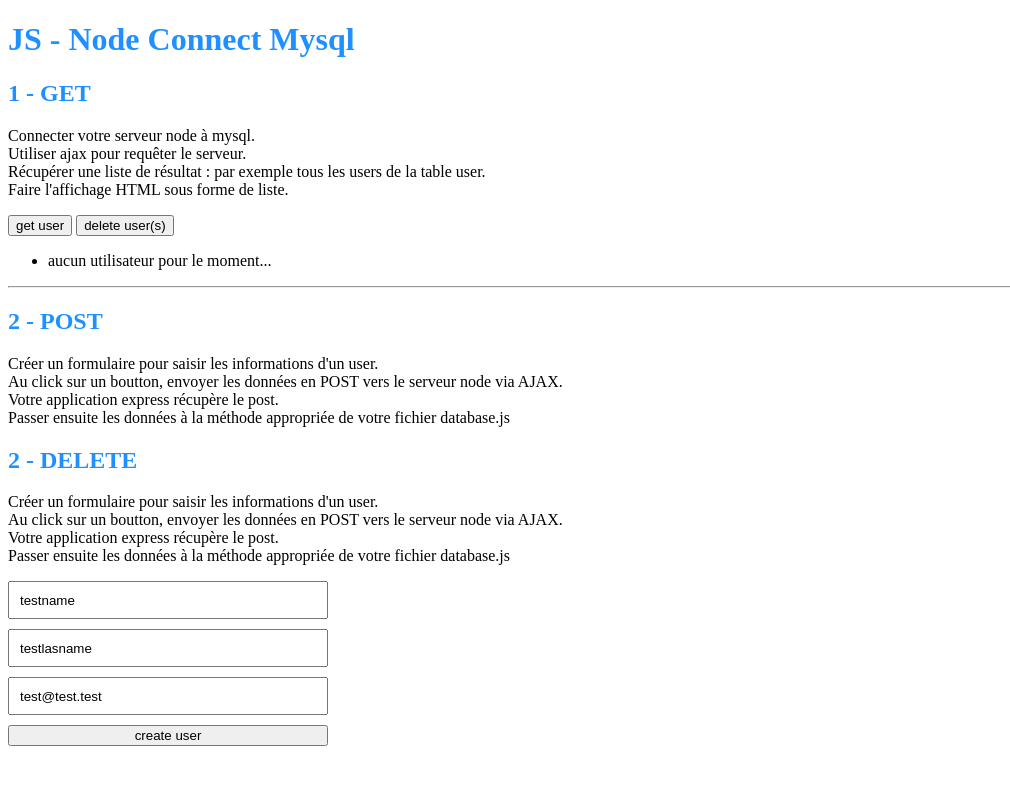
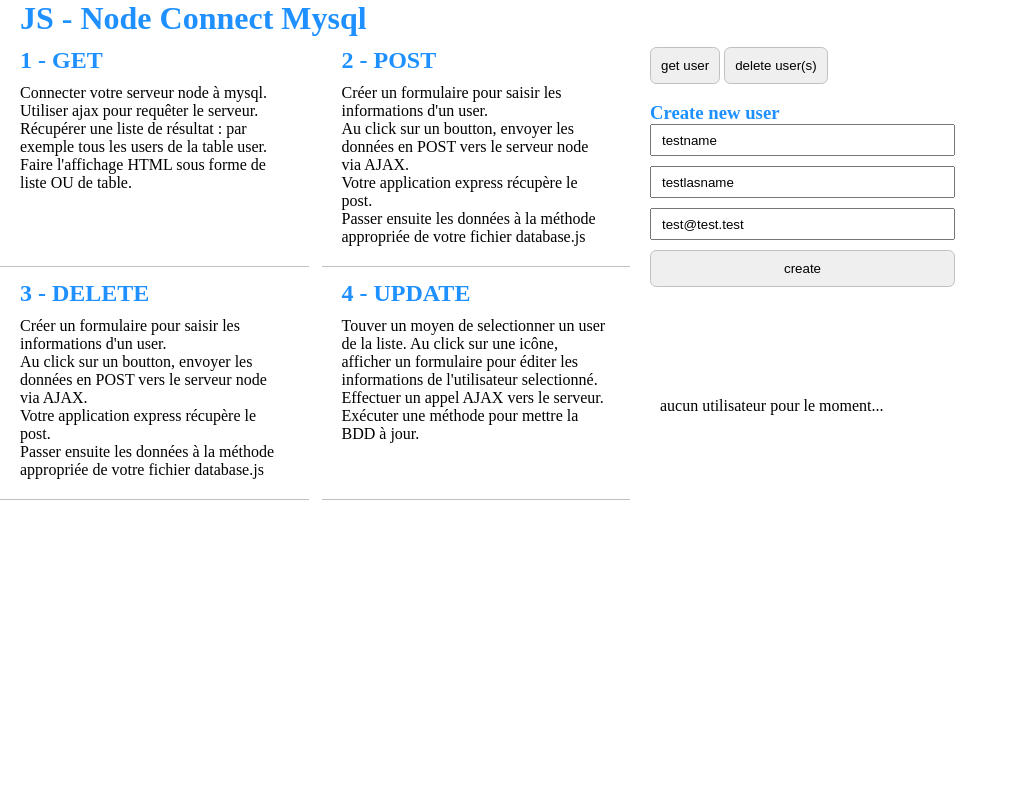
Before and after one commit to Shynobee/campus-simplon-3, a PHP site: page / in a window 1280 px wide. Shown: the top 785 px of the page, without its empty margins (0-1010 px from the left). Run offline with PHP 8.4, Linux system fonts and the light colour scheme; some libraries are stand-ins or nearby versions.

Commit message:
ajout proposition soluce mysql_connect

```diff
--- a/03_js/05_block_5/03_mysql_connect/public/index.html
+++ b/03_js/05_block_5/03_mysql_connect/public/index.html
@@ -6,25 +6,24 @@
     <meta http-equiv="X-UA-Compatible" content="ie=edge">
     <title>JS - Node Connect Mysql</title>
     <script src="js/app.js"></script>
+    <link rel="stylesheet" href="https://use.fontawesome.com/releases/v5.3.1/css/all.css" integrity="sha384-mzrmE5qonljUremFsqc01SB46JvROS7bZs3IO2EmfFsd15uHvIt+Y8vEf7N7fWAU" crossorigin="anonymous">
     <!-- <script src="js/trycatch.js"></script> -->
     <link rel="stylesheet" href="styles/styles.css">
   </head>
-  <body>
-    <h1 class="title">JS - Node Connect Mysql</h1>
+  <body id="tp_node_connect_mysql">
+    <h1 id="title_main" class="title">JS - Node Connect Mysql</h1>
+    <div id="todos">
+      <div class="todo">
         <h2 class="title">1 - GET</h2>
         <p>
           Connecter votre serveur node à mysql.<br>
           Utiliser ajax pour requêter le serveur.<br>
           Récupérer une liste de résultat : par exemple tous les users
           de la table user.<br>
-      Faire l'affichage HTML sous forme de liste.
+          Faire l'affichage HTML sous forme de liste OU de table.
         </p>
-    <button id="btn_get_user">get user</button>
-    <button id="btn_del_user">delete user(s)</button>
-    <ul id="list_user">
-      <li class="item empty">aucun utilisateur pour le moment...</li>
-    </ul>
-    <hr>
+      </div>
+      <div class="todo">
         <h2 class="title">2 - POST</h2>
         <p>
           Créer un formulaire pour saisir les informations d'un user.<br>
@@ -32,18 +31,43 @@
           Votre application express récupère le post.<br>
           Passer ensuite les données à la méthode appropriée de votre fichier database.js
         </p>
-    <h2 class="title">2 - DELETE</h2>
+      </div>
+      <div class="todo">
+        <h2 class="title">3 - DELETE</h2>
         <p>
           Créer un formulaire pour saisir les informations d'un user.<br>
           Au click sur un boutton, envoyer les données en POST vers le serveur node via AJAX.<br>
           Votre application express récupère le post.<br>
           Passer ensuite les données à la méthode appropriée de votre fichier database.js
         </p>
-    <form id="new_user" method="POST">
-      <input type="text" id="new_user_name" value="testname">
-      <input type="text" id="new_user_lastname" value="testlasname">
-      <input type="email"  id="new_user_email" value="test@test.test">
-      <button id="btn_new_user">create user</button>
+      </div>
+      <div class="todo">
+        <h2 class="title">4 - UPDATE</h2>
+        <p>
+          Touver un moyen de selectionner un user de la liste. Au click sur une icône, afficher un formulaire pour éditer les informations de l'utilisateur selectionné.
+          Effectuer un appel AJAX vers le serveur. Exécuter une méthode pour mettre la BDD à jour.
+        </p>
+      </div>
+    </div>
+    <div id="form_utils">
+      <div id="form_btns">
+        <button id="btn_get_user" class="btn">get user</button>
+        <button id="btn_del_user" class="btn">delete user(s)</button>
+      </div>
+      <form id="form_user" method="POST">
+        <h3 class="title">
+          <span id="user_info">Create new user</span>
+        </h3>
+        <input type="hidden" id="user_id">
+        <input type="text" id="user_name" value="testname">
+        <input type="text" id="user_lastname" value="testlasname">
+        <input type="email"  id="user_email" value="test@test.test">
+        <button id="btn_new_user" class="btn">create</button>
+        <button id="btn_edit_user" class="btn is-hidden">edit</button>
       </form>
+    </div>
+    <ul id="list_user">
+      <li class="item empty">aucun utilisateur pour le moment...</li>
+    </ul>
   </body>
 </html>
--- a/03_js/05_block_5/03_mysql_connect/public/styles/styles.css
+++ b/03_js/05_block_5/03_mysql_connect/public/styles/styles.css
@@ -1,16 +1,93 @@
-body {
-  font-family: Avenir;
+* {
+  box-sizing: border-box;
+  margin: 0;
 }
 .title {
   color: dodgerblue;
+  margin: 0;
 }
-#new_user {
+.btn {
+  cursor: pointer;
+  border: 1px solid silver;
+  border-radius: .4rem;
+  padding: 10px;
+}
+.btn:hover {
+  background: darkorange;
+  color: white;
+}
+.is-hidden {
+  display: none;
+}
+#tp_node_connect_mysql {
+  font-family: Avenir;
+  display: grid;
+  grid-template-columns: repeat(4, 1fr);
+  grid-template-rows: auto;
+  grid-gap: 10px 20px;
+}
+#tp_node_connect_mysql #title_main {
+  grid-column: 1 / 5;
+  grid-row: 1 / 2;
+  padding-left: 20px;
+}
+#tp_node_connect_mysql #form_btns{
+  padding: 0;
+}
+#tp_node_connect_mysql #form_user {
   max-width: 320px;
   display: flex;
   flex-direction: column;
 }
-#new_user input {
+#tp_node_connect_mysql #form_user input {
   margin-bottom: 10px;
   height: 32px;
   padding-left: 10px;
 }
+#tp_node_connect_mysql #list_user  {
+  grid-row: 3;
+  grid-column: 3 / 4;
+  overflow-y: scroll;
+  max-height: 35vh;
+  list-style: none;
+  padding-left: 10px;
+}
+#tp_node_connect_mysql #list_user .user {
+  cursor: pointer;
+}
+#tp_node_connect_mysql #list_user .user:hover {
+    color: darkorange;
+}
+#tp_node_connect_mysql #list_user .icon {
+  margin-left: 10px;
+}
+#tp_node_connect_mysql #todos {
+  display: grid;
+  grid-template-rows: 1fr 1fr;
+  grid-template-columns: 1fr 1fr;
+  max-width: 50vw;
+  grid-gap: 13px;
+  grid-column: 1 / 3;
+  grid-row: 2 / 4;
+}
+#tp_node_connect_mysql #todos .todo {
+  border-bottom: 1px solid silver;
+  padding-top: 7px;
+  padding: 0 20px 20px;
+}
+#tp_node_connect_mysql .todo .title {
+  margin-bottom: 10px;
+}
+#tp_node_connect_mysql #form_utils {
+  display: grid;
+  flex-direction: column;
+  grid-column: 3 / 4;
+  grid-row: 2 / 3;
+  grid-template-rows: 35px 200px;
+  grid-gap: 20px;
+}
+@media (max-width: 768px) {
+  #tp_node_connect_mysql #todos {
+    max-width: 100vw;
+  }
+}
```
Also changed, not shown: 03_js/05_block_5/03_mysql_connect/database.js (added, +88 -0 lines), 03_js/05_block_5/03_mysql_connect/index.js (+42 -16 lines), 03_js/05_block_5/03_mysql_connect/intro_sql.sql (added, +128 -0 lines), 03_js/05_block_5/03_mysql_connect/public/js/app.js, 1 other file. Lines whose indentation alone changed are shown as unchanged.
